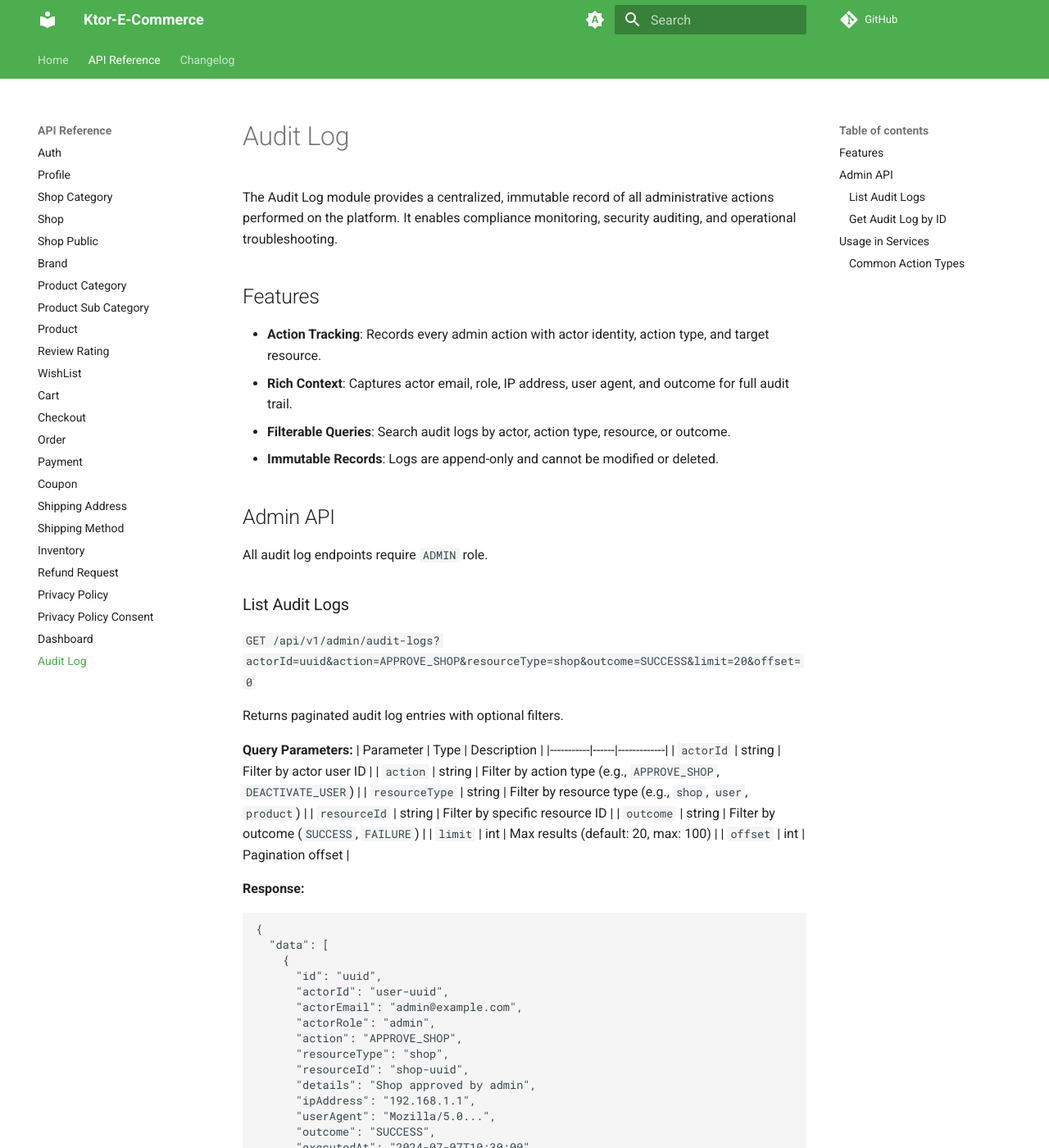
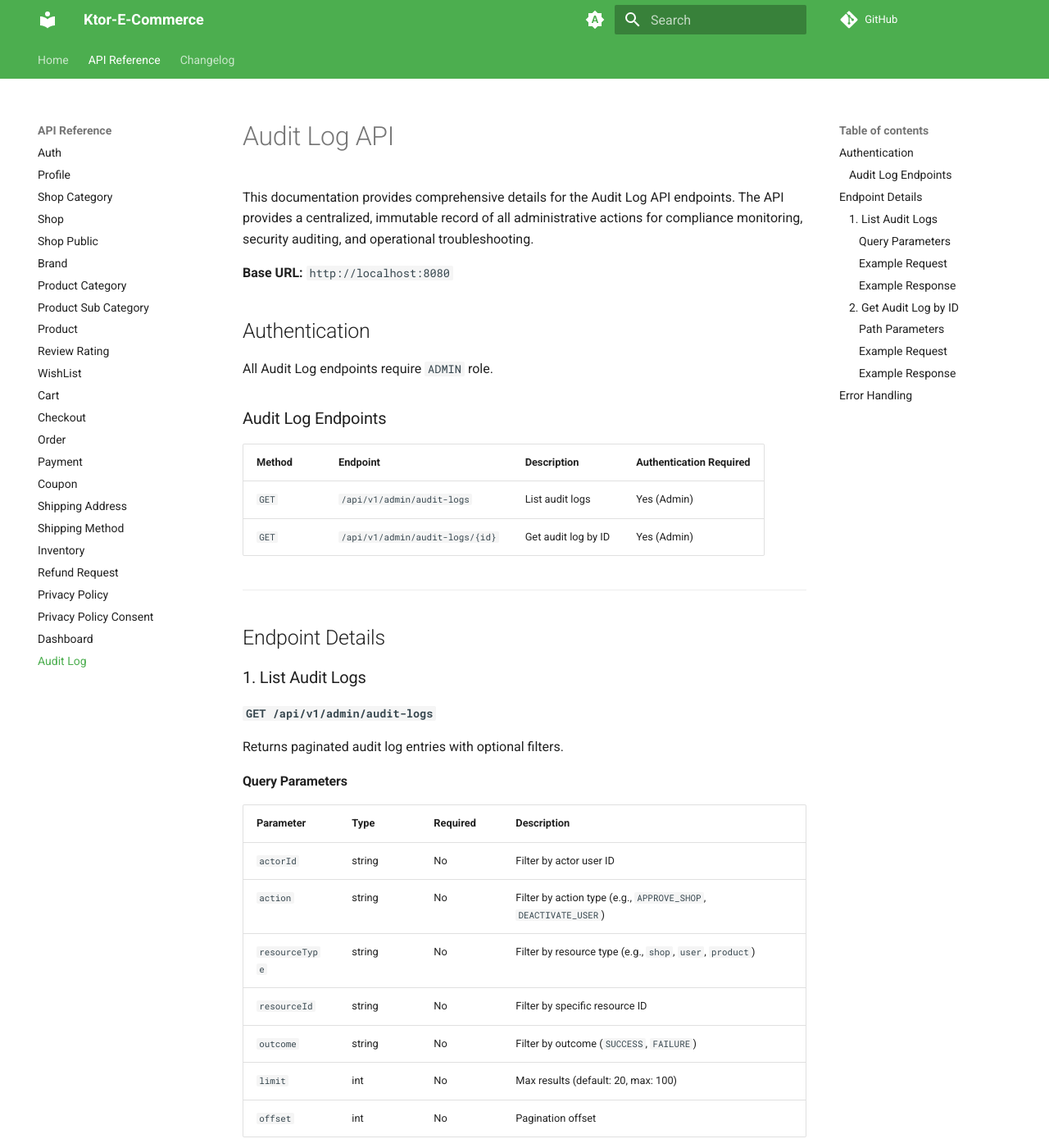
Before and after one commit to piashcse/ktor-E-Commerce, an MkDocs documentation site: the page built from docs/audit-log.md, in a window 1280 px wide and 1400 px high. Shown: the whole window at 82% size. Built offline with MkDocs 1.6.1 and Material for MkDocs 9.7.7, drawn with Linux system fonts in a browser that asks for light colours; comment, search, counter and statistics services are not loaded; some of the changed text lies outside the part shown.

````diff
--- a/docs/audit-log.md
+++ b/docs/audit-log.md
@@ -1,34 +1,52 @@
-# Audit Log
+# Audit Log API
 
-The Audit Log module provides a centralized, immutable record of all administrative actions performed on the platform. It enables compliance monitoring, security auditing, and operational troubleshooting.
+This documentation provides comprehensive details for the Audit Log API endpoints. The API provides a centralized, immutable record of all administrative actions for compliance monitoring, security auditing, and operational troubleshooting.
 
-## Features
-- **Action Tracking**: Records every admin action with actor identity, action type, and target resource.
-- **Rich Context**: Captures actor email, role, IP address, user agent, and outcome for full audit trail.
-- **Filterable Queries**: Search audit logs by actor, action type, resource, or outcome.
-- **Immutable Records**: Logs are append-only and cannot be modified or deleted.
+**Base URL:** `http://localhost:8080`
 
-## Admin API
+## Authentication
 
-All audit log endpoints require `ADMIN` role.
+All Audit Log endpoints require `ADMIN` role.
 
-### List Audit Logs
-`GET /api/v1/admin/audit-logs?actorId=uuid&action=APPROVE_SHOP&resourceType=shop&outcome=SUCCESS&limit=20&offset=0`
+### Audit Log Endpoints
+
+| Method | Endpoint | Description | Authentication Required |
+|--------|----------|-------------|------------------------|
+| `GET` | `/api/v1/admin/audit-logs` | List audit logs | Yes (Admin) |
+| `GET` | `/api/v1/admin/audit-logs/{id}` | Get audit log by ID | Yes (Admin) |
+
+---
+
+## Endpoint Details
+
+### 1. List Audit Logs
+
+**`GET /api/v1/admin/audit-logs`**
 
 Returns paginated audit log entries with optional filters.
 
-**Query Parameters:**
-| Parameter | Type | Description |
-|-----------|------|-------------|
-| `actorId` | string | Filter by actor user ID |
-| `action` | string | Filter by action type (e.g., `APPROVE_SHOP`, `DEACTIVATE_USER`) |
-| `resourceType` | string | Filter by resource type (e.g., `shop`, `user`, `product`) |
-| `resourceId` | string | Filter by specific resource ID |
-| `outcome` | string | Filter by outcome (`SUCCESS`, `FAILURE`) |
-| `limit` | int | Max results (default: 20, max: 100) |
-| `offset` | int | Pagination offset |
+#### Query Parameters
 
-**Response:**
+| Parameter | Type | Required | Description |
+|-----------|------|----------|-------------|
+| `actorId` | string | No | Filter by actor user ID |
+| `action` | string | No | Filter by action type (e.g., `APPROVE_SHOP`, `DEACTIVATE_USER`) |
+| `resourceType` | string | No | Filter by resource type (e.g., `shop`, `user`, `product`) |
+| `resourceId` | string | No | Filter by specific resource ID |
+| `outcome` | string | No | Filter by outcome (`SUCCESS`, `FAILURE`) |
+| `limit` | int | No | Max results (default: 20, max: 100) |
+| `offset` | int | No | Pagination offset |
+
+#### Example Request
+
+```bash
+curl -X 'GET' \
+  'http://localhost:8080/api/v1/admin/audit-logs?action=APPROVE_SHOP&limit=20&offset=0' \
+  -H 'Authorization: Bearer <admin_token>'
+```
+
+#### Example Response
+
 ```json
 {
   "data": [
@@ -56,12 +74,30 @@
 }
 ```
 
-### Get Audit Log by ID
-`GET /api/v1/admin/audit-logs/{id}`
+---
+
+### 2. Get Audit Log by ID
+
+**`GET /api/v1/admin/audit-logs/{id}`**
 
 Returns a single audit log entry.
 
-**Response:**
+#### Path Parameters
+
+| Parameter | Type | Required | Description |
+|-----------|------|----------|-------------|
+| `id` | string | Yes | Unique identifier of the audit log entry |
+
+#### Example Request
+
+```bash
+curl -X 'GET' \
+  'http://localhost:8080/api/v1/admin/audit-logs/audit-log-uuid-123' \
+  -H 'Authorization: Bearer <admin_token>'
+```
+
+#### Example Response
+
 ```json
 {
   "id": "uuid",
@@ -80,34 +116,13 @@
 }
 ```
 
-## Usage in Services
+---
 
-Services can log admin actions by injecting `AuditLogService`:
+## Error Handling
 
-```kotlin
-auditLogService.log(
-    actorId = userId,
-    actorEmail = email,
-    actorRole = "admin",
-    action = "APPROVE_SHOP",
-    resourceType = "shop",
-    resourceId = shopId,
-    details = "Shop approved",
-    ipAddress = call.request.origin.remoteHost,
-)
-```
-
-### Common Action Types
-| Action | Resource Type | Description |
-|--------|---------------|-------------|
-| `APPROVE_SHOP` | shop | Shop approval |
-| `REJECT_SHOP` | shop | Shop rejection |
-| `SUSPEND_SHOP` | shop | Shop suspension |
-| `ACTIVATE_SHOP` | shop | Shop activation |
-| `DEACTIVATE_USER` | user | User deactivation |
-| `ACTIVATE_USER` | user | User activation |
-| `CHANGE_USER_TYPE` | user | User role change |
-| `CREATE_COUPON` | coupon | Coupon creation |
-| `UPDATE_COUPON` | coupon | Coupon update |
-| `DELETE_COUPON` | coupon | Coupon deletion |
-| `DELETE_PRODUCT` | product | Product deletion |
+| Status Code | Description |
+|-------------|-------------|
+| `400` | Bad Request |
+| `401` | Unauthorized |
+| `403` | Forbidden |
+| `404` | Not Found |
--- a/docs/dashboard.md
+++ b/docs/dashboard.md
@@ -1,25 +1,44 @@
-# Dashboard Analytics
+# Dashboard Analytics API
 
-The Dashboard module provides comprehensive analytics and insights for platform administrators, enabling data-driven decision making through real-time metrics and historical trends.
+This documentation provides comprehensive details for the Dashboard Analytics API endpoints. The API provides aggregate statistics and insights for platform administrators.
 
-## Features
-- **Summary Statistics**: Quick overview of revenue, orders, users, products, and shops.
-- **Revenue Analytics**: Detailed revenue breakdown with daily trends and average order value.
-- **Order Statistics**: Order status distribution and recent order activity.
-- **User Growth**: User registration trends with breakdown by role and daily signups.
-- **Top Products**: Best-selling products ranked by sales volume and revenue.
-- **Activity Feed**: Recent platform activity including orders and user registrations.
+**Base URL:** `http://localhost:8080`
 
-## Admin API
+## Authentication
 
-All dashboard endpoints require `ADMIN` role.
+All Dashboard endpoints require `ADMIN` role.
 
-### Get Dashboard Summary
-`GET /api/v1/admin/dashboard`
+### Dashboard Endpoints
 
-Returns aggregate statistics for the main dashboard view.
+| Method | Endpoint | Description | Authentication Required |
+|--------|----------|-------------|------------------------|
+| `GET` | `/api/v1/admin/dashboard` | Get dashboard summary | Yes (Admin) |
+| `GET` | `/api/v1/admin/dashboard/revenue` | Get revenue analytics | Yes (Admin) |
+| `GET` | `/api/v1/admin/dashboard/orders` | Get order statistics | Yes (Admin) |
+| `GET` | `/api/v1/admin/dashboard/users` | Get user growth trends | Yes (Admin) |
+| `GET` | `/api/v1/admin/dashboard/top-products` | Get top selling products | Yes (Admin) |
+| `GET` | `/api/v1/admin/dashboard/activity` | Get recent activity feed | Yes (Admin) |
 
-**Response:**
+---
+
+## Endpoint Details
+
+### 1. Get Dashboard Summary
+
+**`GET /api/v1/admin/dashboard`**
+
+Returns aggregate statistics for the main dashboard view including revenue, orders, users, products, and shops.
+
+#### Example Request
+
+```bash
+curl -X 'GET' \
+  'http://localhost:8080/api/v1/admin/dashboard' \
+  -H 'Authorization: Bearer <admin_token>'
+```
+
+#### Example Response
+
 ```json
 {
   "revenue": { "total": "15420.50", "today": "1250.00" },
@@ -30,12 +49,31 @@
 }
 ```
 
-### Get Revenue Stats
-`GET /api/v1/admin/dashboard/revenue?startDate=2024-01-01&endDate=2024-12-31`
+---
+
+### 2. Get Revenue Stats
+
+**`GET /api/v1/admin/dashboard/revenue`**
 
 Returns revenue data with daily breakdown and average order value for a date range.
 
-**Response:**
+#### Query Parameters
+
+| Parameter | Type | Required | Description |
+|-----------|------|----------|-------------|
+| `startDate` | string | No | Start date (YYYY-MM-DD) |
+| `endDate` | string | No | End date (YYYY-MM-DD) |
+
+#### Example Request
+
+```bash
+curl -X 'GET' \
+  'http://localhost:8080/api/v1/admin/dashboard/revenue?startDate=2024-01-01&endDate=2024-12-31' \
+  -H 'Authorization: Bearer <admin_token>'
+```
+
+#### Example Response
+
 ```json
 {
   "totalRevenue": "15420.50",
@@ -49,12 +87,30 @@
 }
 ```
 
-### Get Order Stats
-`GET /api/v1/admin/dashboard/orders?status=PENDING`
+---
+
+### 3. Get Order Stats
+
+**`GET /api/v1/admin/dashboard/orders`**
 
 Returns order status distribution and recent orders.
 
-**Response:**
+#### Query Parameters
+
+| Parameter | Type | Required | Description |
+|-----------|------|----------|-------------|
+| `status` | string | No | Filter by order status (e.g., `PENDING`, `PAID`) |
+
+#### Example Request
+
+```bash
+curl -X 'GET' \
+  'http://localhost:8080/api/v1/admin/dashboard/orders?status=PENDING' \
+  -H 'Authorization: Bearer <admin_token>'
+```
+
+#### Example Response
+
 ```json
 {
   "statusDistribution": {
@@ -72,12 +128,30 @@
 }
 ```
 
-### Get User Growth
-`GET /api/v1/admin/dashboard/users?days=30`
+---
+
+### 4. Get User Growth
+
+**`GET /api/v1/admin/dashboard/users`**
 
 Returns user registration trends over a specified period.
 
-**Response:**
+#### Query Parameters
+
+| Parameter | Type | Required | Description |
+|-----------|------|----------|-------------|
+| `days` | int | No | Number of days to look back (default: 30) |
+
+#### Example Request
+
+```bash
+curl -X 'GET' \
+  'http://localhost:8080/api/v1/admin/dashboard/users?days=30' \
+  -H 'Authorization: Bearer <admin_token>'
+```
+
+#### Example Response
+
 ```json
 {
   "totalUsers": 1250,
@@ -91,12 +165,30 @@
 }
 ```
 
-### Get Top Products
-`GET /api/v1/admin/dashboard/top-products?limit=10`
+---
+
+### 5. Get Top Products
+
+**`GET /api/v1/admin/dashboard/top-products`**
 
 Returns best-selling products ranked by total sales.
 
-**Response:**
+#### Query Parameters
+
+| Parameter | Type | Required | Description |
+|-----------|------|----------|-------------|
+| `limit` | int | No | Number of top products to return (default: 10) |
+
+#### Example Request
+
+```bash
+curl -X 'GET' \
+  'http://localhost:8080/api/v1/admin/dashboard/top-products?limit=10' \
+  -H 'Authorization: Bearer <admin_token>'
+```
+
+#### Example Response
+
 ```json
 [
   {
@@ -112,12 +204,30 @@
 ]
 ```
 
-### Get Recent Activity
-`GET /api/v1/admin/dashboard/activity?limit=20`
+---
+
+### 6. Get Recent Activity
+
+**`GET /api/v1/admin/dashboard/activity`**
 
 Returns a combined feed of recent orders and user registrations.
 
-**Response:**
+#### Query Parameters
+
+| Parameter | Type | Required | Description |
+|-----------|------|----------|-------------|
+| `limit` | int | No | Number of activities to return (default: 20) |
+
+#### Example Request
+
+```bash
+curl -X 'GET' \
+  'http://localhost:8080/api/v1/admin/dashboard/activity?limit=20' \
+  -H 'Authorization: Bearer <admin_token>'
+```
+
+#### Example Response
+
 ```json
 [
   {
@@ -136,3 +246,13 @@
   }
 ]
 ```
+
+---
+
+## Error Handling
+
+| Status Code | Description |
+|-------------|-------------|
+| `400` | Bad Request |
+| `401` | Unauthorized |
+| `403` | Forbidden |
````
